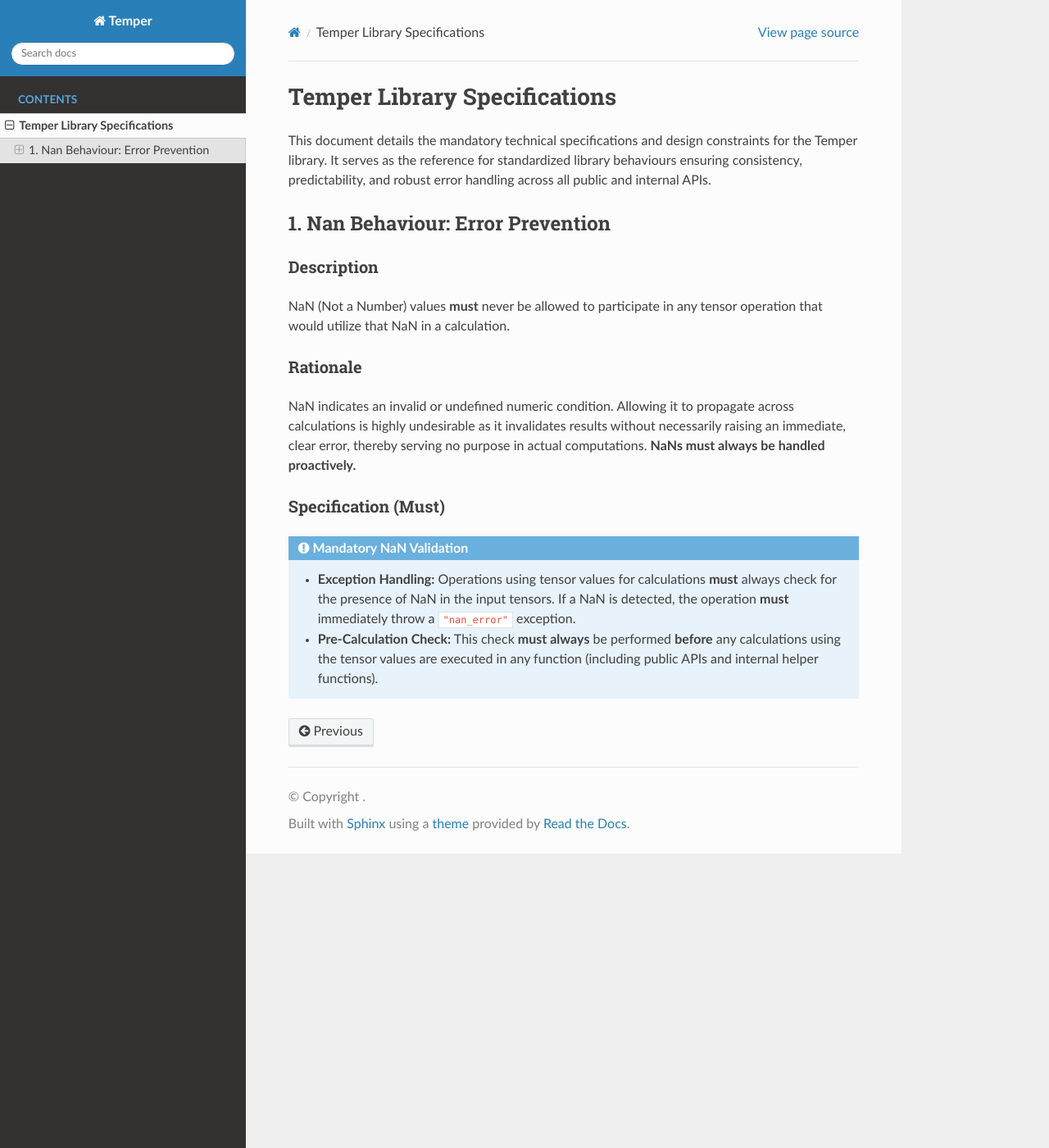
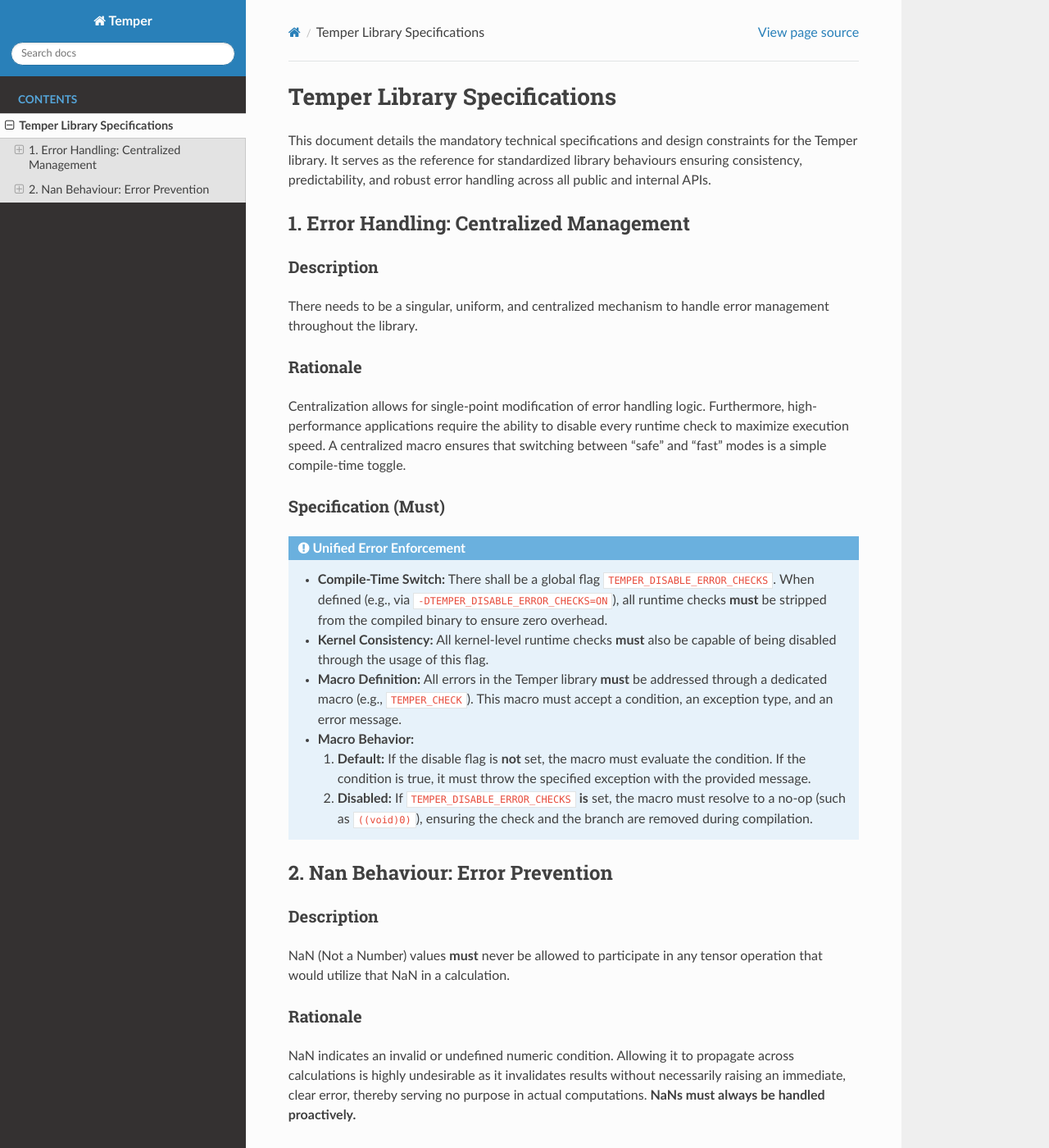
Before and after one commit to SimonTrecca/Temper, a Sphinx documentation site: the page built from docs/sphinx/source/specifications.rst, in a window 1280 px wide and 1400 px high. Shown: the whole window at 82% size. Built offline with Sphinx 7.4.7 and the Read the Docs theme 3.1.0, drawn with Linux system fonts in a browser that asks for light colours; pages that are not in the unit, such as notebooks, are missing from menus.

Commit message:
Added TEMPER_CHECK macro function to centralize error management in the library.

```diff
--- a/docs/sphinx/source/specifications.rst
+++ b/docs/sphinx/source/specifications.rst
@@ -6,7 +6,51 @@
 standardized library behaviours ensuring consistency, predictability, and
 robust error handling across all public and internal APIs.
 
-1. Nan Behaviour: Error Prevention
+1. Error Handling: Centralized Management
+-----------------------------------------
+
+Description
+^^^^^^^^^^^
+There needs to be a singular, uniform, and centralized mechanism to handle
+error management throughout the library.
+
+Rationale
+^^^^^^^^^
+Centralization allows for single-point modification of error handling logic.
+Furthermore, high-performance applications require the ability to disable
+every runtime check to maximize execution speed. A centralized macro ensures
+that switching between "safe" and "fast" modes is a simple compile-time
+toggle.
+
+Specification (Must)
+^^^^^^^^^^^^^^^^^^^^
+
+.. admonition:: Unified Error Enforcement
+   :class: primary
+
+   * **Compile-Time Switch:** There shall be a global flag
+     ``TEMPER_DISABLE_ERROR_CHECKS``. When defined (e.g., via
+     ``-DTEMPER_DISABLE_ERROR_CHECKS=ON``), all runtime checks **must** be
+     stripped from the compiled binary to ensure zero overhead.
+
+   * **Kernel Consistency:** All kernel-level runtime checks **must** also
+     be capable of being disabled through the usage of this flag.
+
+   * **Macro Definition:** All errors in the Temper library **must** be
+     addressed through a dedicated macro (e.g., ``TEMPER_CHECK``). This
+     macro must accept a condition, an exception type, and an error message.
+
+   * **Macro Behavior:**
+
+     1. **Default:** If the disable flag is **not** set, the macro must
+        evaluate the condition. If the condition is true, it must throw
+        the specified exception with the provided message.
+
+     2. **Disabled:** If ``TEMPER_DISABLE_ERROR_CHECKS`` **is** set, the
+        macro must resolve to a no-op (such as ``((void)0)``), ensuring
+        the check and the branch are removed during compilation.
+
+2. Nan Behaviour: Error Prevention
 ----------------------------------
 
 Description
```
Also changed, not shown: CMakeLists.txt (+9 -0 lines), 4 other files.
